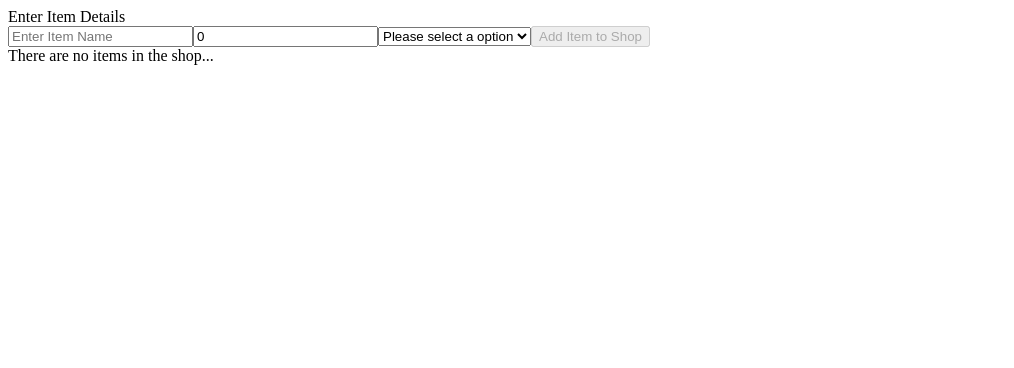
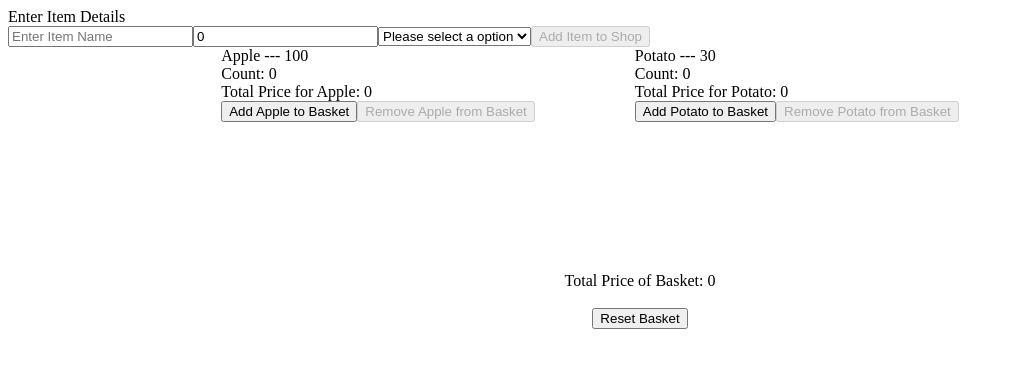
Before and after one commit to njain9104/react-1o1, a React (Vite) app: page / in a window 1280 px wide. Shown: the top 368 px of the page, without its empty margins (0-1014 px from the left). Built offline with nearby package versions, Linux system fonts and the light colour scheme.

Commit message:
Load initial items on start of the App

```diff
--- a/src/App.jsx
+++ b/src/App.jsx
@@ -1,11 +1,20 @@
-import { useState } from "react";
+import { useEffect, useState } from "react";
 import classes from "./App.module.css";
 import Counter from "./Counter";
 import ItemForm from "./ItemForm";
 
+const initialItems = [
+  { name: "Apple", price: 100, type: "fruit" },
+  { name: "Potato", price: 30, type: "vegetable" },
+];
+
 const App = () => {
   const [itemsInBasket, setItemsInBasket] = useState({});
   const [itemsInShop, setItemsInShop] = useState([]);
+
+  useEffect(() => {
+    setItemsInShop([...initialItems]);
+  }, []);
 
   const onUpdateItemsInBasket = (item, count) => {
     const updatedItemsInBasket = { ...itemsInBasket };
```
